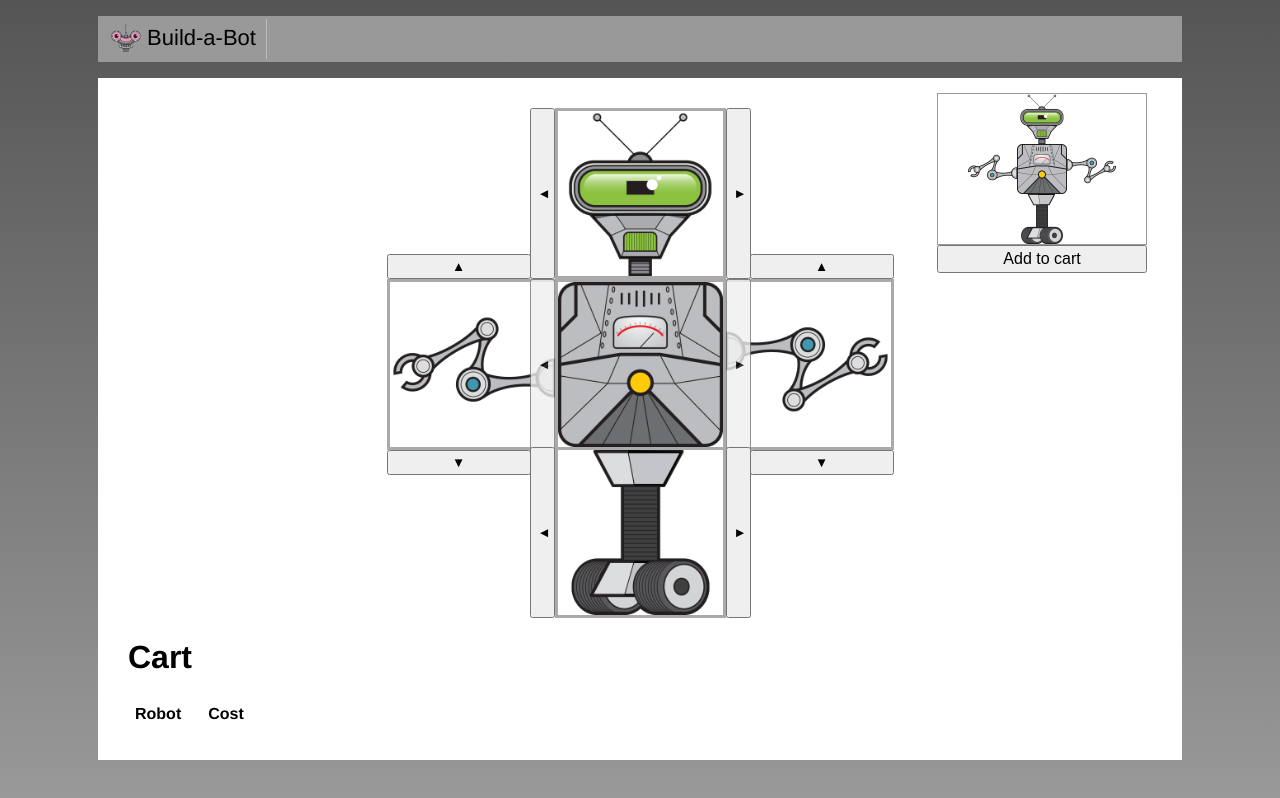
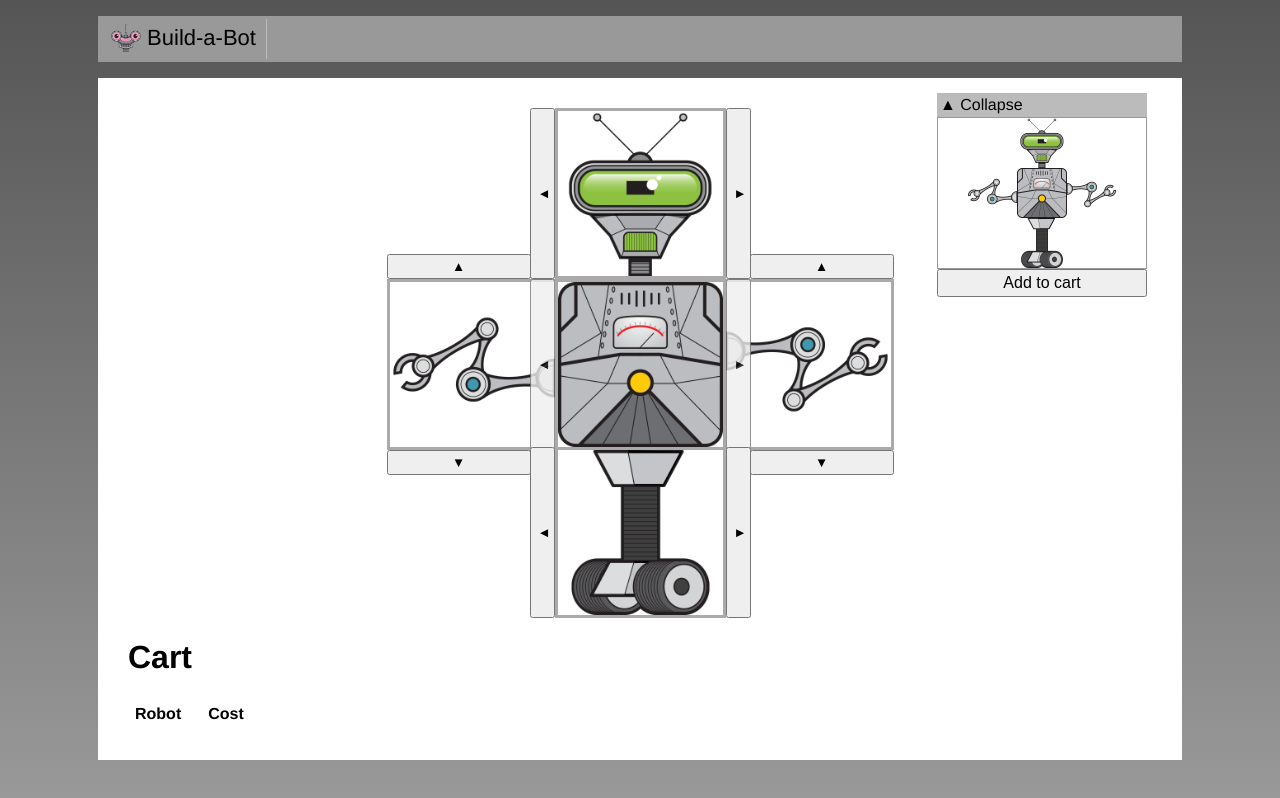
Before and after one commit to mayes21/build-a-bot, a Vue app: page / in a window 1280 px wide. Built offline with nearby package versions, Linux system fonts and the light colour scheme.

Commit message:
injecting content into a child component using slots

```diff
--- /dev/null
+++ b/src/shared/CollapsibleSection.vue
@@ -0,0 +1,27 @@
+<template>
+    <div>
+        <div class="header">
+            <span v-if="open" @click="open = !open">&#x25B2; Collapse</span>
+            <span v-if="!open" @click="open = !open">&#x25BC; Expand</span>
+        </div>
+        <slot v-if="open">
+        </slot>
+    </div>
+</template>
+
+<script>
+export default {
+  name: 'CollapsibleSection',
+  data() {
+    return { open: true };
+  },
+};
+</script>
+
+<style scoped>
+    .header {
+        background-color: #bbb;
+        padding: 3px;
+        cursor: pointer;
+    }
+</style>
```
Also changed, not shown: src/build/RobotBuilder.vue.
